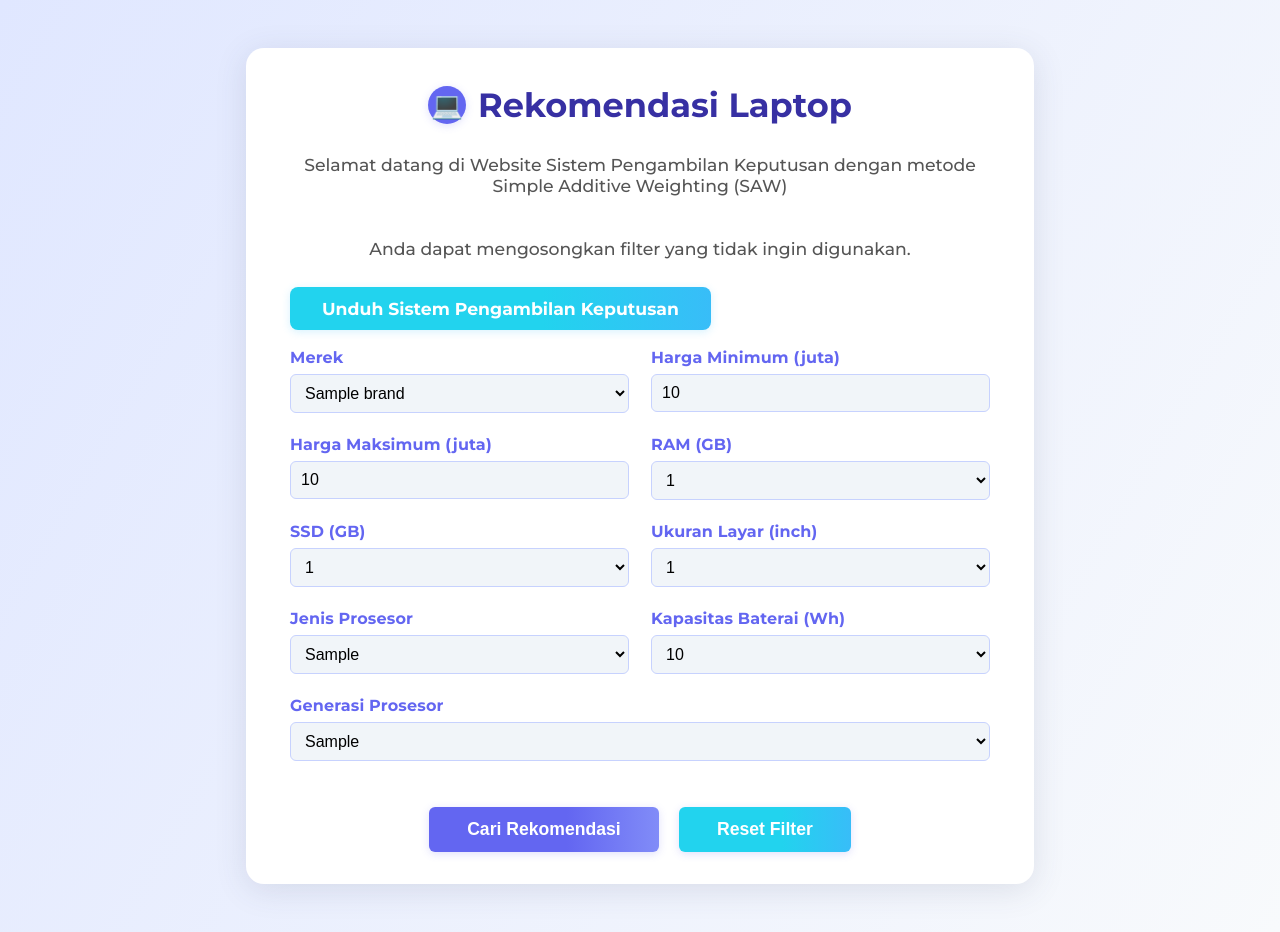
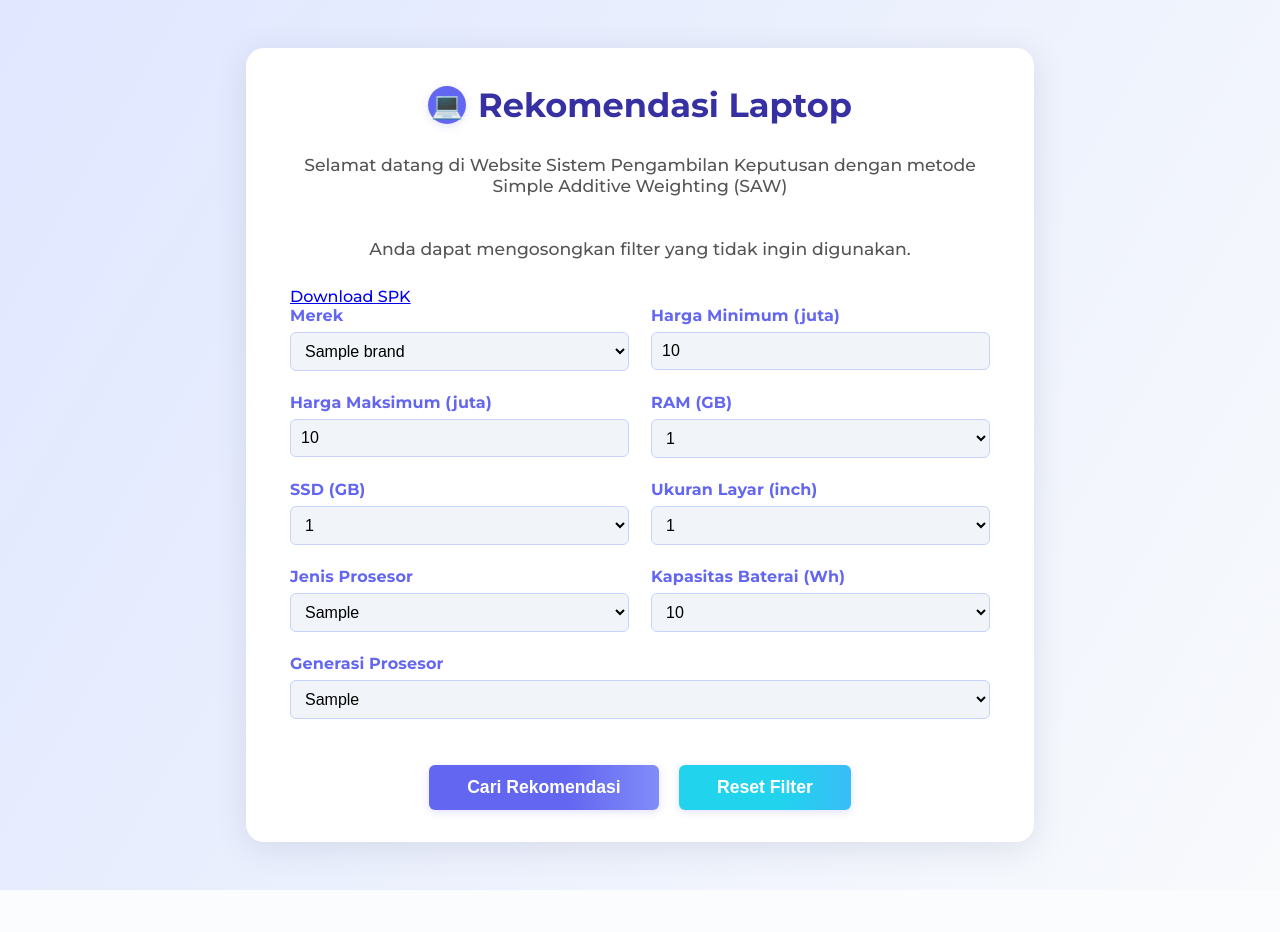
Before and after one commit to Erphan12/spk-python, a Flask app: template templates/index.html in a window 1280 px wide. After the commit the page ends 890 px from the top, so only its background shows below. Run offline with Flask 3, Linux system fonts and the light colour scheme; the template is opened without the code that fills it: most values are stand-ins (such as "Sample title", 1, 10 or a date in 2020).

Commit message:
Update index.html

```diff
--- a/templates/index.html
+++ b/templates/index.html
@@ -203,7 +203,7 @@
         <!--
             Tombol untuk mengunduh file sistem (jika tersedia di folder static)
         -->
-        <a href="{{ url_for('static', filename='file.rar') }}" class="download-btn" download>Unduh Sistem Pengambilan Keputusan</a>
+        <a href="{{ url_for('download_file', filename='file.rar') }}">Download SPK</a>
         <!--
             Form utama untuk filter pencarian laptop
             Setiap input akan dikirim ke route '/recommend' dengan metode POST
```
